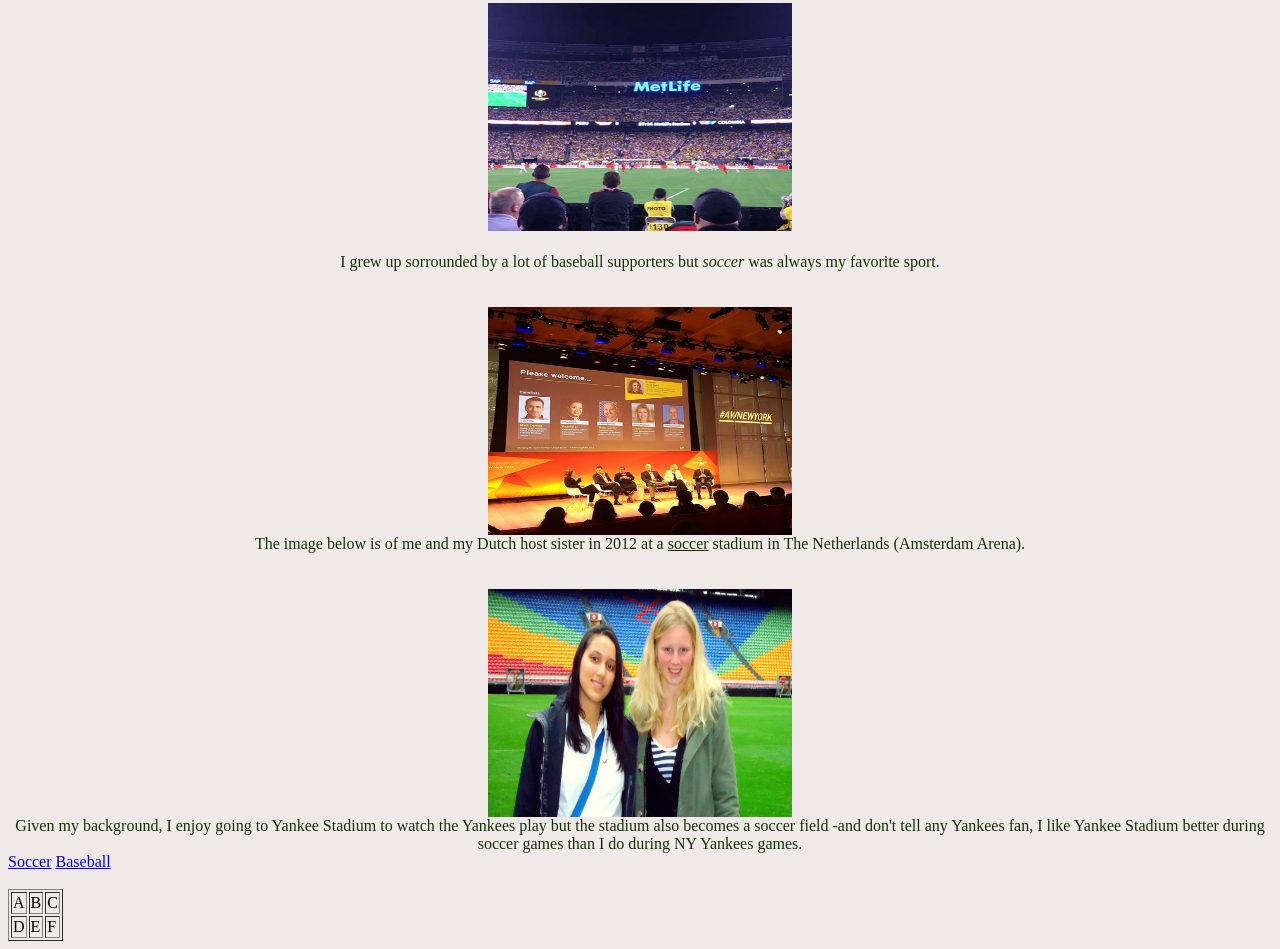
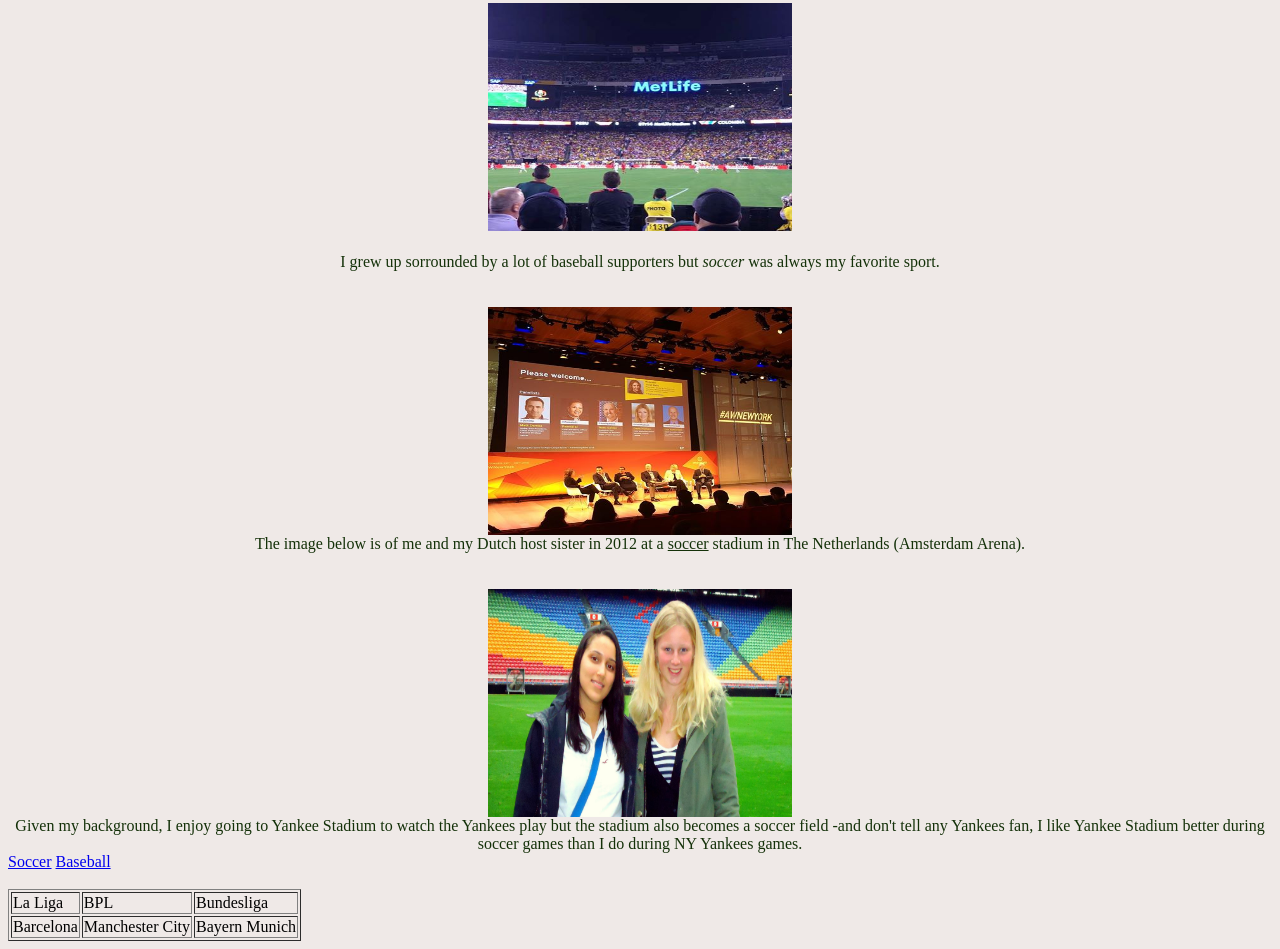
Before and after one commit to Odett/L235F17-2, a plain HTML site: page AboutMe.html in a window 1280 px wide. Shown: the part 1261-2210 px from the top of the page. Drawn offline with Linux system fonts and the light colour scheme.

Commit message:
Update AboutMe.html

```diff
--- a/AboutMe.html
+++ b/AboutMe.html
@@ -40,14 +40,14 @@
 
 <table border="1"> <!-- the '1' sets the width of the border. you can also make a table without a visible border, just change the '1' to a '0' -->
 <tr> <!-- begins a new table row -->
-<td>A</td> <!-- creates a new table divider -->
-<td>B</td>
-<td>C</td>
+<td>La Liga</td> <!-- creates a new table divider -->
+<td>BPL</td>
+<td>Bundesliga</td>
 </tr> <!-- ends the first row -->
 <tr> <!-- begins the second row -->
-<td>D</td>
-<td>E</td>
-<td>F</td>
+<td>Barcelona</td>
+<td>Manchester City</td>
+<td>Bayern Munich</td>
 </tr> <!-- ends the second row -->
 </table> <!-- closes the table -->
 
```
